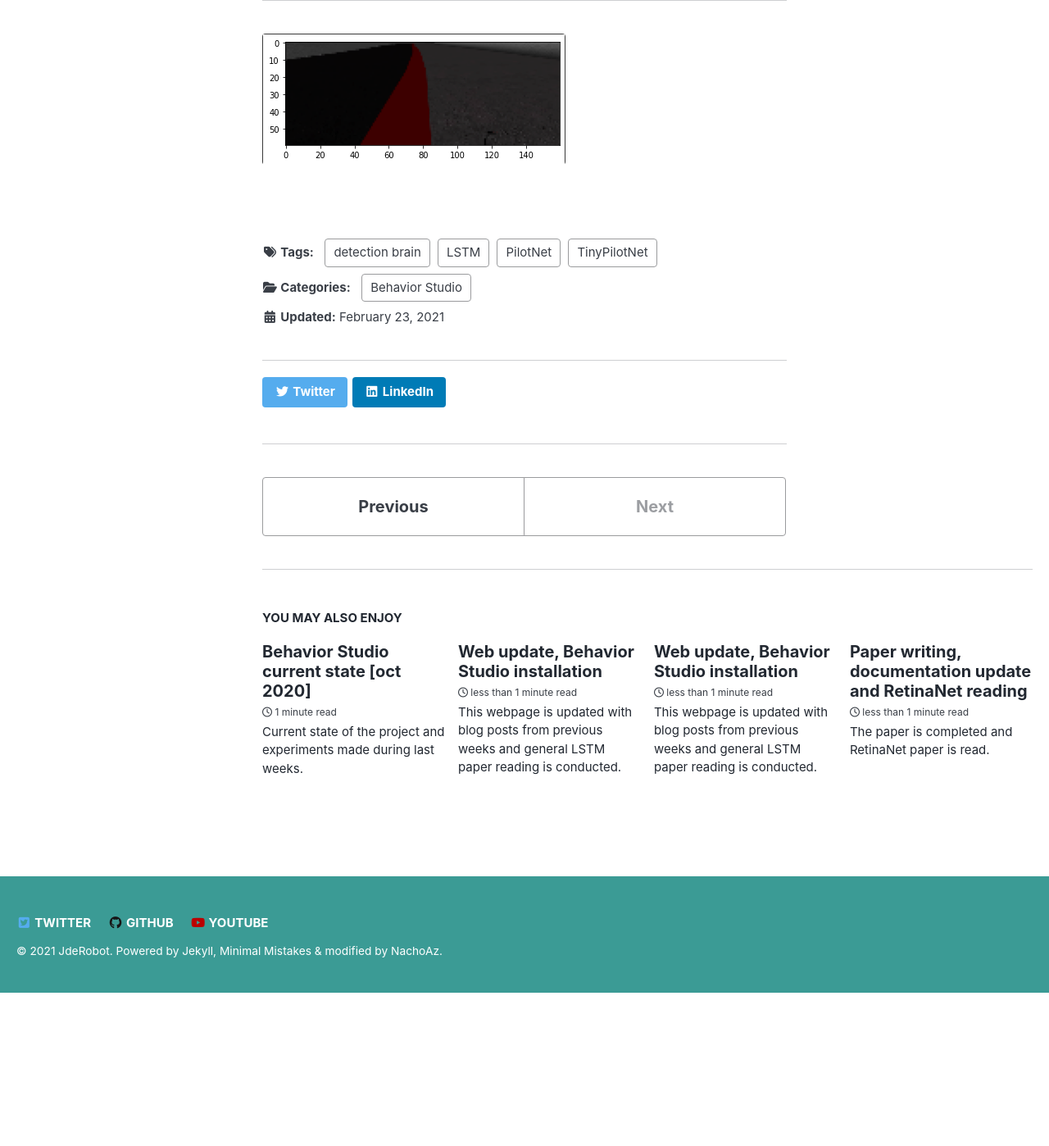
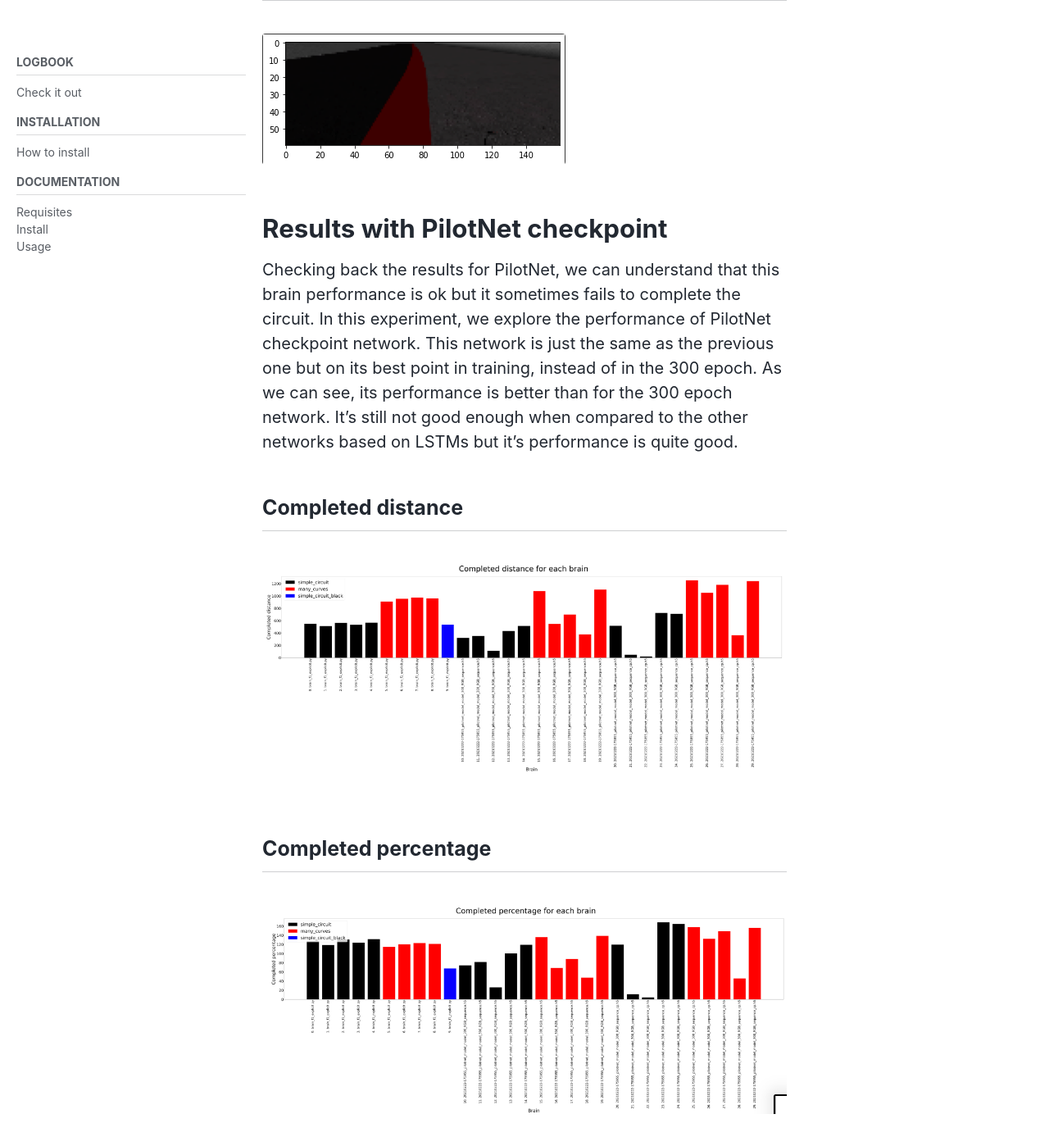
Before and after one commit to RoboticsLabURJC/2019-phd-sergio-paniego, a Jekyll site: the page built from docs/_posts/2021-02-23-different-approaches-experiments.md, in a window 1280 px wide and 1400 px high, scrolled down 11274 px. Shown: the whole window at 82% size. Built offline with Jekyll 4.4.1, drawn with Linux system fonts in a browser that asks for light colours; cached includes are drawn as plain includes; nearby versions of some CDN libraries; before the commit the page ends 12485 px from its top, so only the background shows below that; some of the changed text lies outside the part shown.

Commit message:
Experiments updated

```diff
--- a/docs/_posts/2021-02-23-different-approaches-experiments.md
+++ b/docs/_posts/2021-02-23-different-approaches-experiments.md
@@ -89,6 +89,26 @@ gallery18:
   - url: /assets/images/logbook/20210223/cropped-image.png
     image_path: /assets/images/logbook/20210223/cropped-image.png
     alt: "Cropped image"
+gallery19:
+  - url: /assets/images/logbook/20210223/completed-distance-3.png
+    image_path: /assets/images/logbook/20210223/completed-distance-3.png
+    alt: "Completed distance"
+gallery20:
+  - url: /assets/images/logbook/20210223/completed-percentage-3.png
+    image_path: /assets/images/logbook/20210223/completed-percentage-3.png
+    alt: "Completed percentage"
+gallery21:
+  - url: /assets/images/logbook/20210223/circuit-diameter-3.png
+    image_path: /assets/images/logbook/20210223/circuit-diameter-3.png
+    alt: "Circuit diameter"
+gallery22:
+  - url: /assets/images/logbook/20210223/average-speed-3.png
+    image_path: /assets/images/logbook/20210223/average-speed-3.png
+    alt: "Average speed"
+gallery23:
+  - url: /assets/images/logbook/20210223/lap-seconds-3.png
+    image_path: /assets/images/logbook/20210223/lap-seconds-3.png
+    alt: "Lap seconds"
 
 ---
 
@@ -222,3 +242,26 @@ LSTMs are resilient enough to still manage to complete the circuit, whereas the
 {% include gallery id="gallery17" caption="" %}
 ## Cropped image
 {% include gallery id="gallery18" caption="" %}
+
+
+# Results with PilotNet checkpoint
+
+Checking back the results for PilotNet, we can understand that this brain performance is ok but it sometimes fails to complete the circuit.
+In this experiment, we explore the performance of PilotNet checkpoint network. This network is just the same as the previous one but
+on its best point in training, instead of in the 300 epoch. As we can see, its performance is better than for the 300 epoch network.
+It's still not good enough when compared to the other networks based on LSTMs but it's performance is quite good.
+
+
+## Completed distance
+{% include gallery id="gallery19" caption="" %}
+## Completed percentage
+{% include gallery id="gallery20" caption="" %}
+## Circuit diameter
+{% include gallery id="gallery21" caption="" %}
+## Average speed
+{% include gallery id="gallery22" caption="" %}
+## Lap seconds
+{% include gallery id="gallery23" caption="" %}
+
+
+# Results for TinyPilonet with L2 regularization
```
Also changed, not shown: docs/assets/images/logbook/20210223/average-speed-3.png (added), docs/assets/images/logbook/20210223/circuit-diameter-3.png (added), docs/assets/images/logbook/20210223/completed-distance-3.png (added), docs/assets/images/logbook/20210223/completed-percentage-3.png (added), docs/assets/images/logbook/20210223/lap-seconds-3.png (added).
